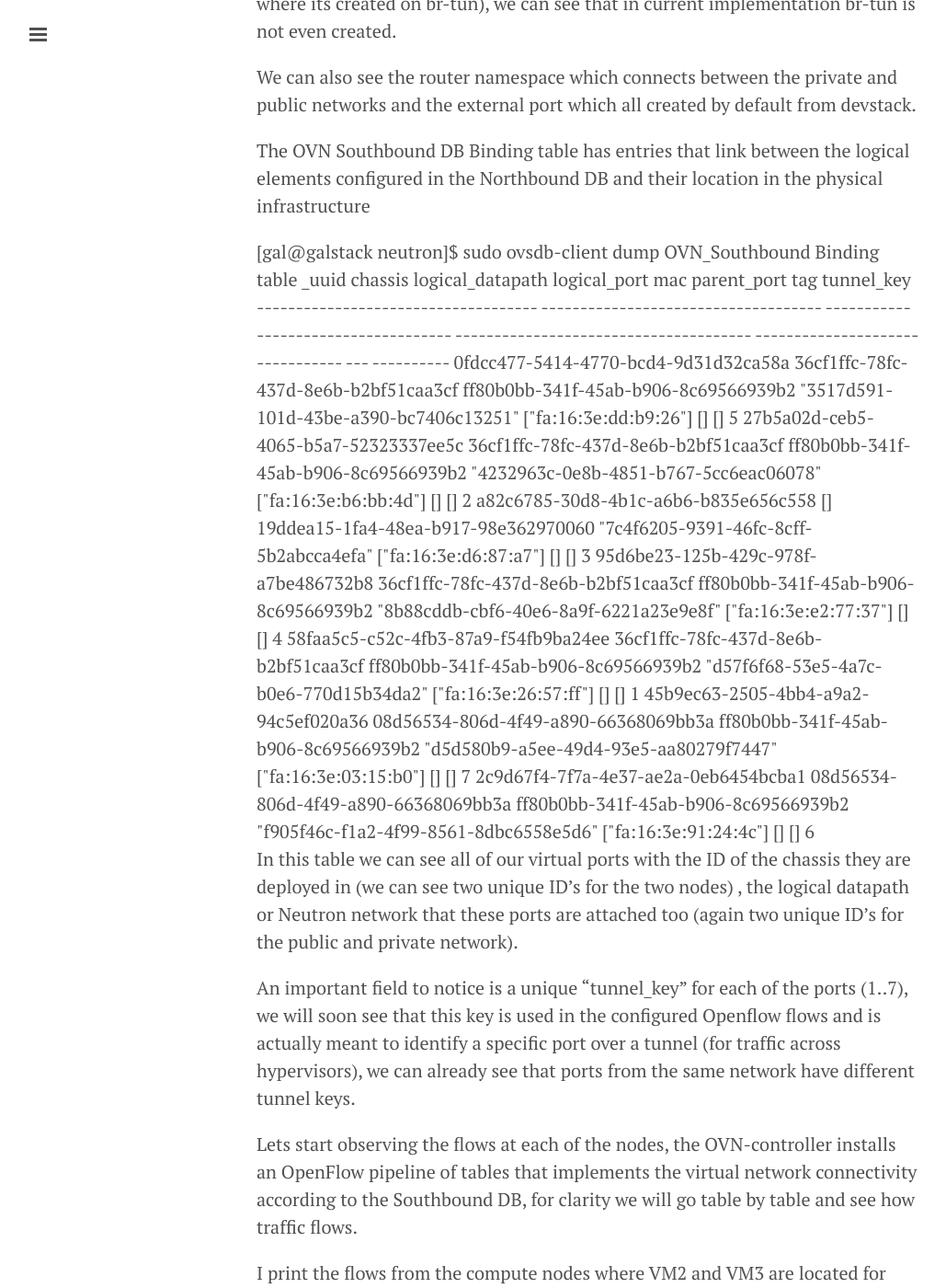
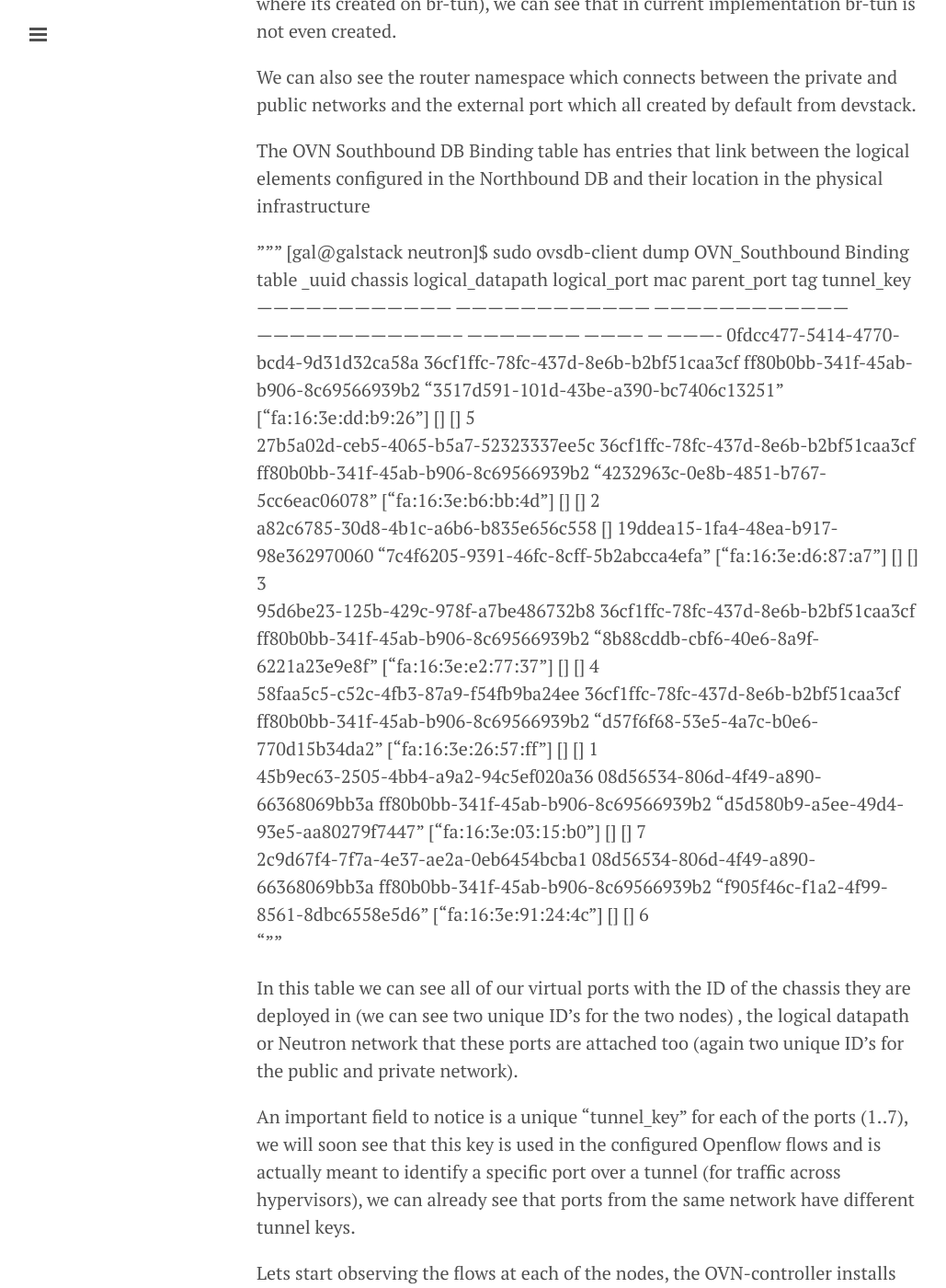
Before and after one commit to GalSagie/GalSagie.github.io, a Jekyll site: the page built from _posts/2015-05-30-ovn-deep-dive.md, in a window 1280 px wide and 1400 px high, scrolled down 2440 px. Shown: the whole window at 92% size, without its empty margins (1-1030 px from the left). Built offline with Jekyll 4.4.1, drawn with Linux system fonts in a browser that asks for light colours; Markdown is read by kramdown in place of the engine named in the settings; comment, search, counter and statistics services are not loaded.

Commit message:
Change wrap in blog post

```diff
--- a/_posts/2015-05-30-ovn-deep-dive.md
+++ b/_posts/2015-05-30-ovn-deep-dive.md
@@ -72,7 +72,7 @@ We can also see the router namespace which connects between the private and publ
 
 The OVN Southbound DB Binding table has entries that link between the logical elements configured in the Northbound DB and their location in the physical infrastructure
 
-<pre-wrap>
+"""
 [gal@galstack neutron]$ sudo ovsdb-client dump OVN_Southbound
 Binding table
 _uuid                                chassis                              logical_datapath                     logical_port                           mac                   parent_port tag tunnel_key
@@ -84,7 +84,7 @@ a82c6785-30d8-4b1c-a6b6-b835e656c558 []                                   19ddea
 58faa5c5-c52c-4fb3-87a9-f54fb9ba24ee 36cf1ffc-78fc-437d-8e6b-b2bf51caa3cf ff80b0bb-341f-45ab-b906-8c69566939b2 "d57f6f68-53e5-4a7c-b0e6-770d15b34da2" ["fa:16:3e:26:57:ff"] []          []  1
 45b9ec63-2505-4bb4-a9a2-94c5ef020a36 08d56534-806d-4f49-a890-66368069bb3a ff80b0bb-341f-45ab-b906-8c69566939b2 "d5d580b9-a5ee-49d4-93e5-aa80279f7447" ["fa:16:3e:03:15:b0"] []          []  7
 2c9d67f4-7f7a-4e37-ae2a-0eb6454bcba1 08d56534-806d-4f49-a890-66368069bb3a ff80b0bb-341f-45ab-b906-8c69566939b2 "f905f46c-f1a2-4f99-8561-8dbc6558e5d6" ["fa:16:3e:91:24:4c"] []          []  6
-</pre-wrap>
+"""
 
 
 In this table we can see all of our virtual ports with the ID of the chassis they are deployed in (we can see two unique ID’s for the two nodes) , the logical datapath or Neutron network that these ports are attached too (again two unique ID’s for the public and private network).
```
